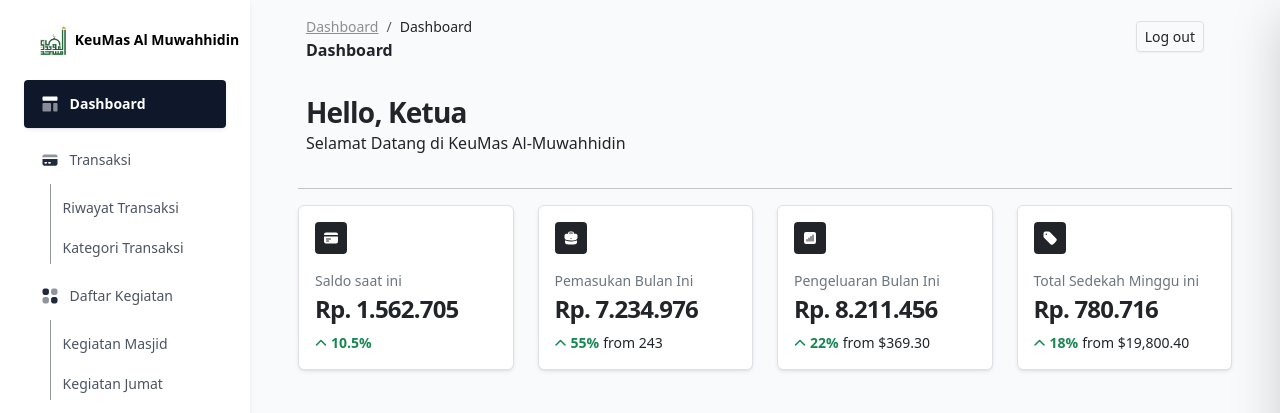
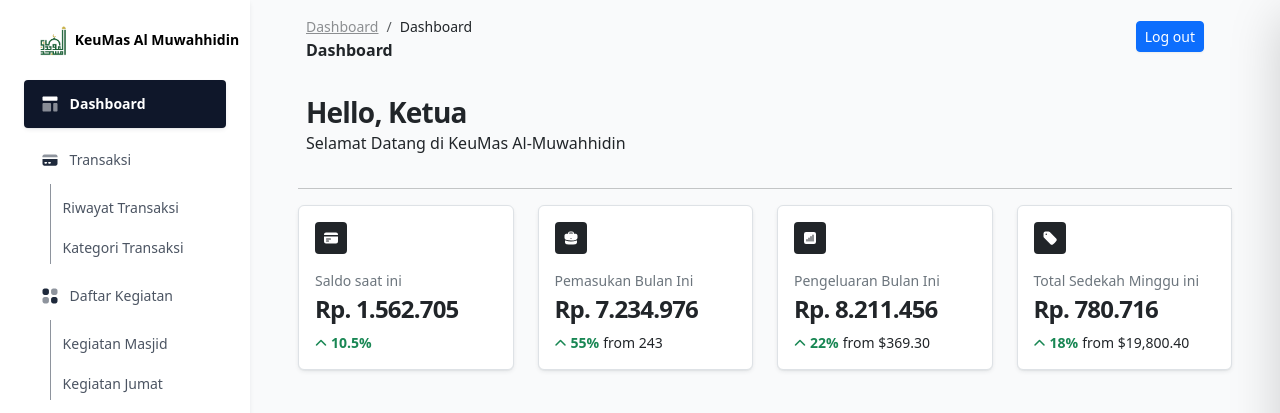
Before and after one commit to vy09/masjid-al-muwahhidiin, a Laravel app: page /dashboard in a window 1280 px wide. Shown: the top 413 px of the page. Run offline with Laravel 12, Linux system fonts and the light colour scheme; a user stored in the database is signed in; data comes from the database, SQL or seed files in the repository; style sheets or scripts are compiled from the project's sources; some libraries are stand-ins or nearby versions; some web fonts are replaced.

Commit message:
Update logout button style to primary and change favicon to custom logo

```diff
--- a/resources/views/components/app/navbar.blade.php
+++ b/resources/views/components/app/navbar.blade.php
@@ -15,7 +15,7 @@
 
                     <a href="login" onclick="event.preventDefault();
                 this.closest('form').submit();">
-                        <button class="btn btn-sm  btn-white  mb-0 me-1" type="submit">Log out</button>
+                        <button class="btn btn-sm  btn-primary  mb-0 me-1" type="submit">Log out</button>
                     </a>
                 </form>
             </div>
--- a/resources/views/layouts/app.blade.php
+++ b/resources/views/layouts/app.blade.php
@@ -49,7 +49,7 @@
     <meta name="data-turbolinks-track" content="false">
     @endif
     <link rel="apple-touch-icon" sizes="76x76" href="{{ url('assets/img/apple-icon.png') }}">
-    <link rel="icon" type="image/png" href="{{ url('assets/img/favicon.png') }}">
+    <link rel="icon" type="image/png" href="{{ url('assets/img/logoo.png') }}">
     <title>
         {{ $title ?? 'Mesjid' }}
     </title>
```
